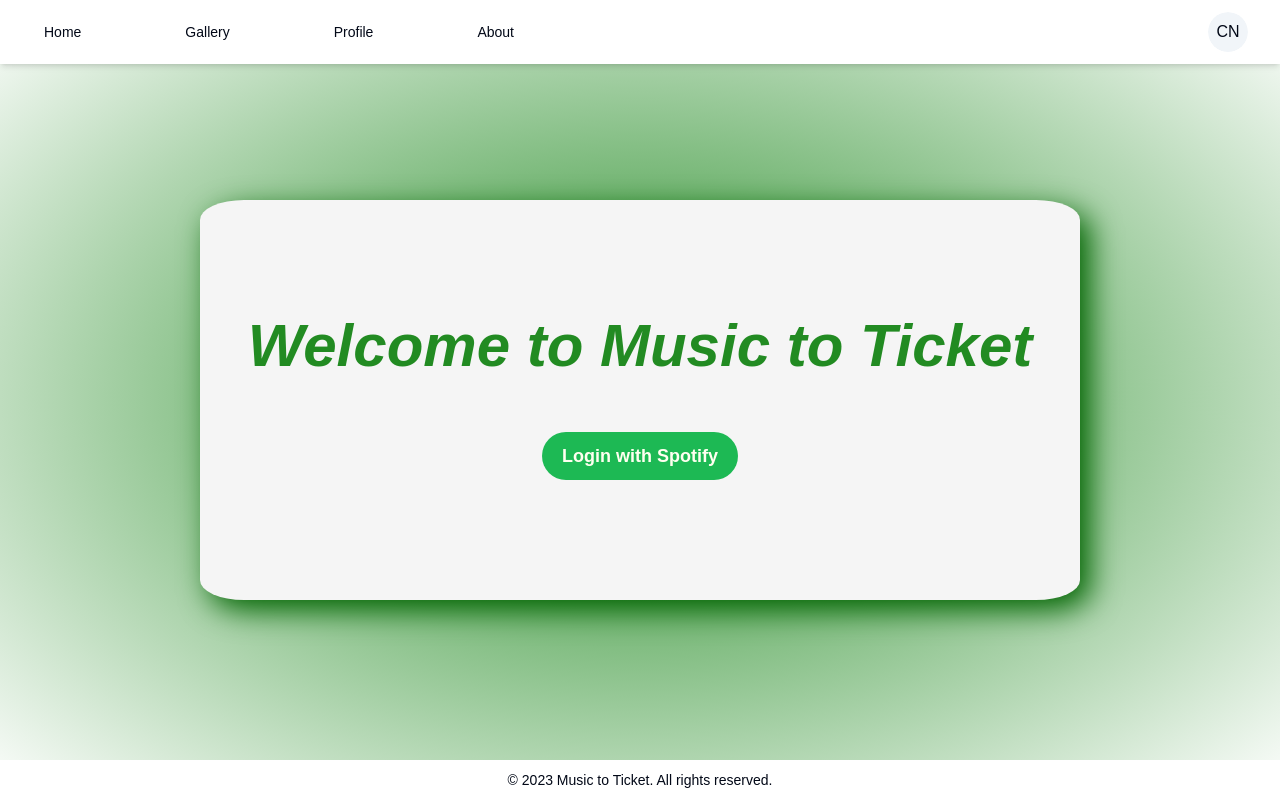
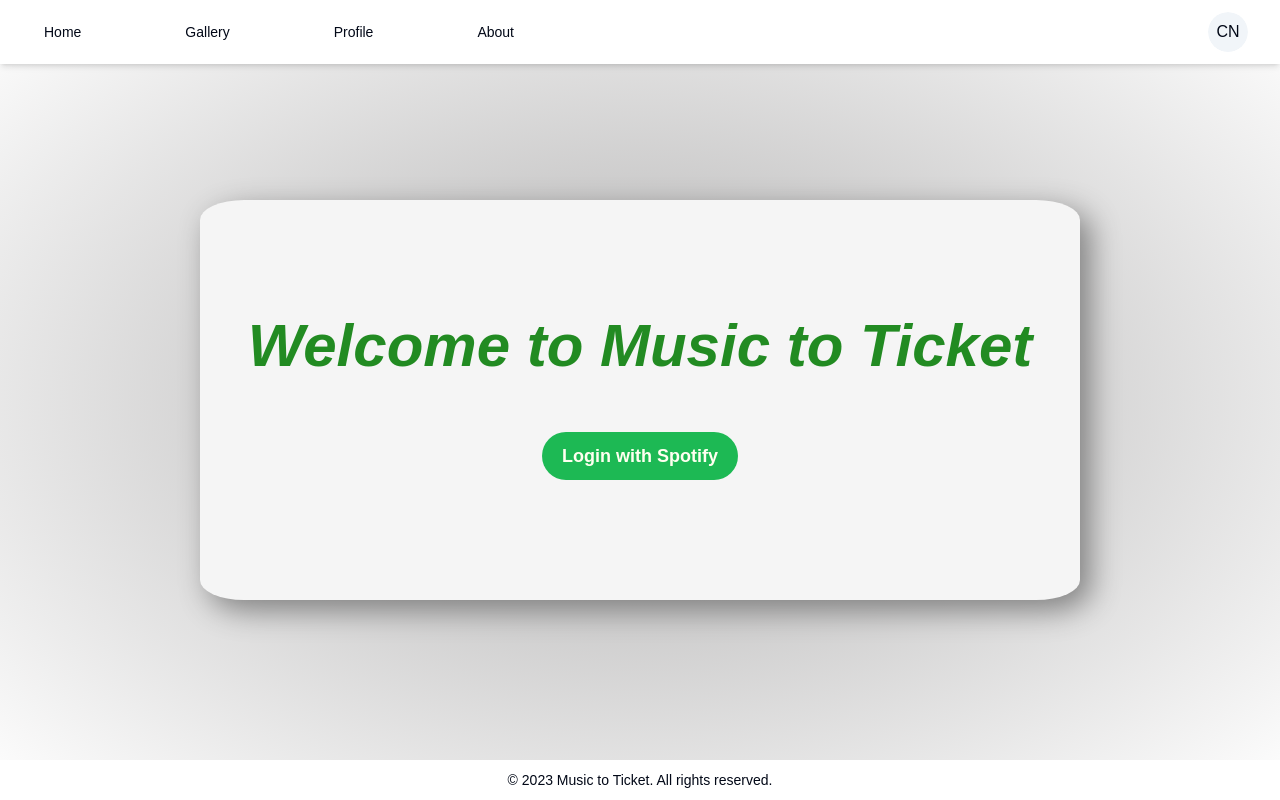
Before and after one commit to jidalii/music-to-ticket, a React (Vite) app in the folder client/: page / in a window 1280 px wide. Built offline with nearby package versions, Linux system fonts and the light colour scheme.

Commit message:
new profilepage

```diff
--- a/client/src/pages/ProfilePage.tsx
+++ b/client/src/pages/ProfilePage.tsx
@@ -11,18 +11,14 @@
 interface Artist {
     id: string,
     name: string,
-    image: string
-    song:Song[]
+    image: string,
+    song: string[],//3 songs
     type:string
 }
-//3 top favorite songs
-interface Song{
-    songname:string
-}
-
 
 function ProfilePage() {
     const [user, setUser] = useState<User | null>(null);
+    const [artist, setArtist] = useState<Artist | null>(null);
 
     useEffect(() => {
         const fetchUserData = async () => {
@@ -37,6 +33,19 @@
         };
 
         fetchUserData();
+    }, []);
+    useEffect(() => {
+        const fetchArtistData = async () => {
+            try {
+                const response = await axios.get('http://localhost:8000/spotify/v0/top3-artist'); // Replace with the actual artist ID
+                setArtist(response.data);
+                console.log(response.data);
+            } catch (error) {
+                console.error('Error fetching artist data:', error);
+            }
+        };
+
+        fetchArtistData();
     }, []);
 
     return (
--- a/client/src/tailwind.css
+++ b/client/src/tailwind.css
@@ -8,7 +8,7 @@
 
 :root {
   height: 100%;
-  background:radial-gradient(closest-corner at center,#228B22,white);
+  background:radial-gradient(closest-corner at center,rgb(175, 174, 174),white);
   color-scheme: dark;
 }
 #footer {
@@ -44,7 +44,7 @@
   width: 110vh; /* Set the width to 110% of the viewport height */
   z-index: 1;
   backdrop-filter: blur(2px) brightness(95%);
-  box-shadow: 10px 10px 30px darkgreen;
+  box-shadow: 10px 10px 30px gray;
   border-radius: 5%;
 
 }
```
